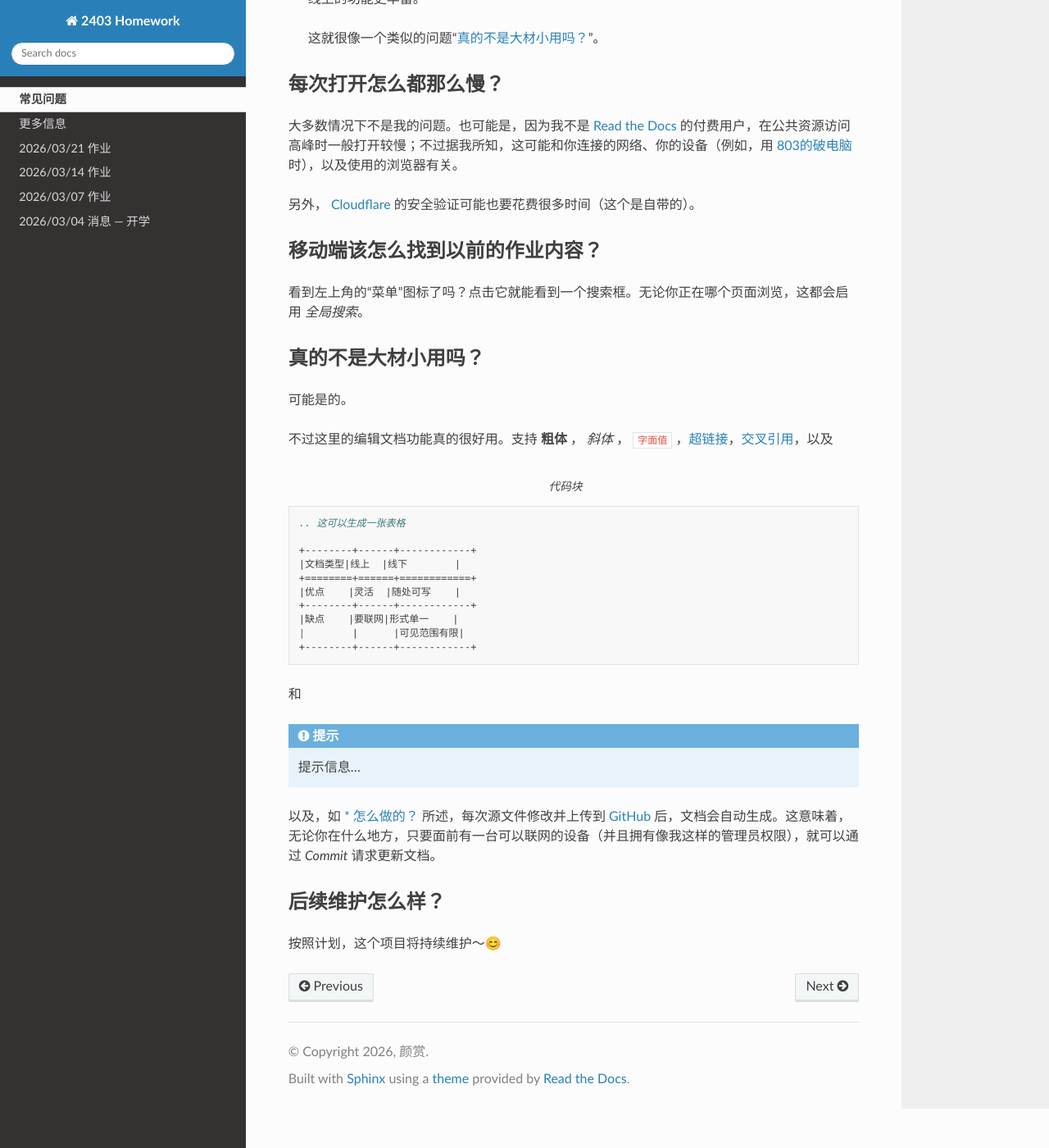
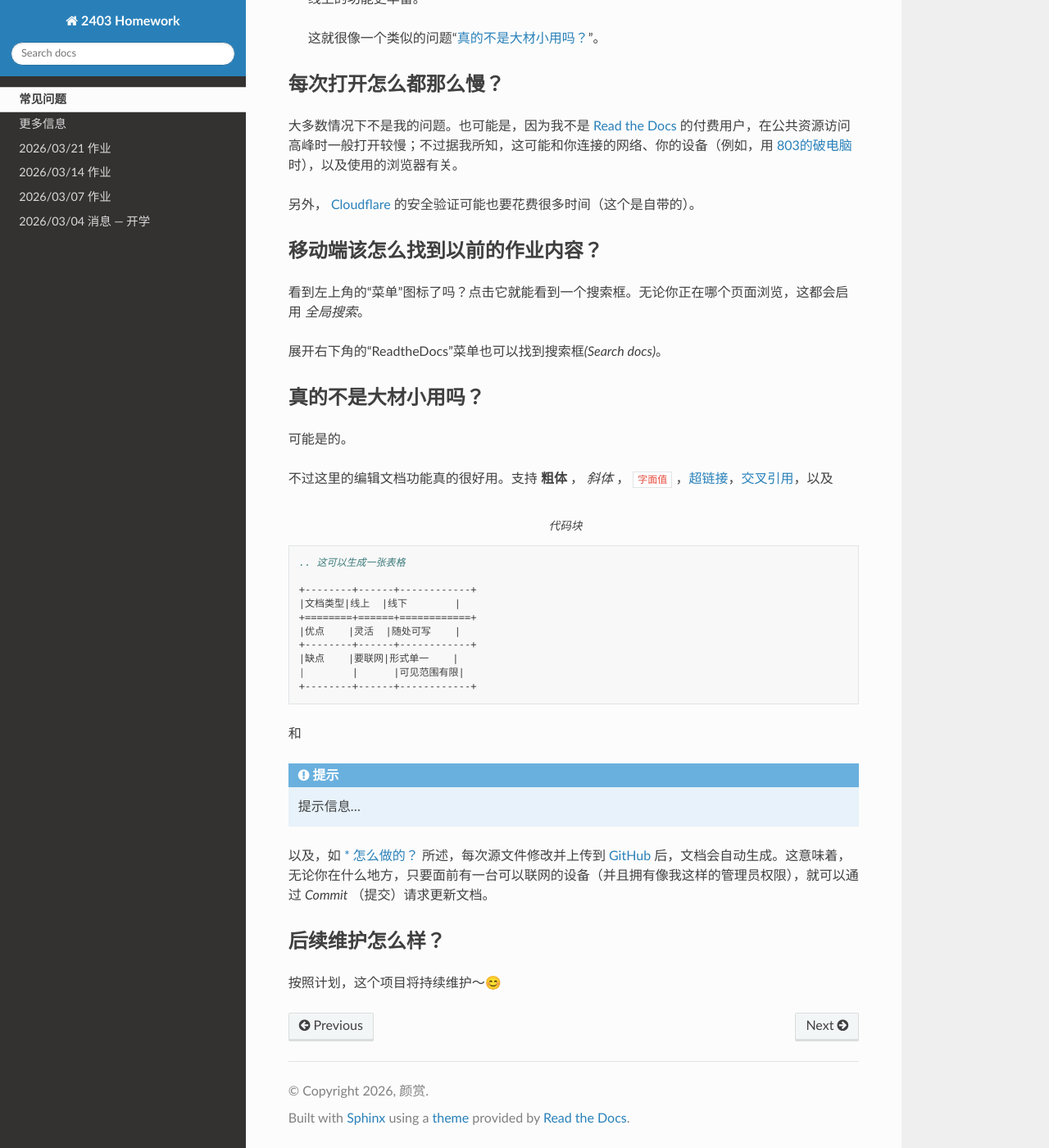
Before and after one commit to Sail-in-1024/2403-Homework, a Sphinx documentation site: the page built from docs/source/faq.rst, in a window 1280 px wide and 1400 px high, scrolled down 562 px. Shown: the whole window at 82% size. Built offline with Sphinx 7.4.7 and the Read the Docs theme 3.1.0, drawn with Linux system fonts in a browser that asks for light colours.

Commit message:
更新 faq.rst

```diff
--- a/docs/source/faq.rst
+++ b/docs/source/faq.rst
@@ -41,6 +41,8 @@
 
 看到左上角的“菜单”图标了吗？点击它就能看到一个搜索框。无论你正在哪个页面浏览，这都会启用 *全局搜索*。
 
+展开右下角的“ReadtheDocs”菜单也可以找到搜索框\ *(Search docs)*\ 。
+
 .. _is-overqualified:
 
 真的不是大材小用吗？
@@ -70,7 +72,7 @@
 
    提示信息...
 
-以及，如 :ref:`how-to-realize` 所述，每次源文件修改并上传到 `GitHub`_ 后，文档会自动生成。这意味着，无论你在什么地方，只要面前有一台可以联网的设备（并且拥有像我这样的管理员权限），就可以通过 *Commit* 请求更新文档。
+以及，如 :ref:`how-to-realize` 所述，每次源文件修改并上传到 `GitHub`_ 后，文档会自动生成。这意味着，无论你在什么地方，只要面前有一台可以联网的设备（并且拥有像我这样的管理员权限），就可以通过 *Commit* （提交）请求更新文档。
 
 后续维护怎么样？
 ----------------
```
